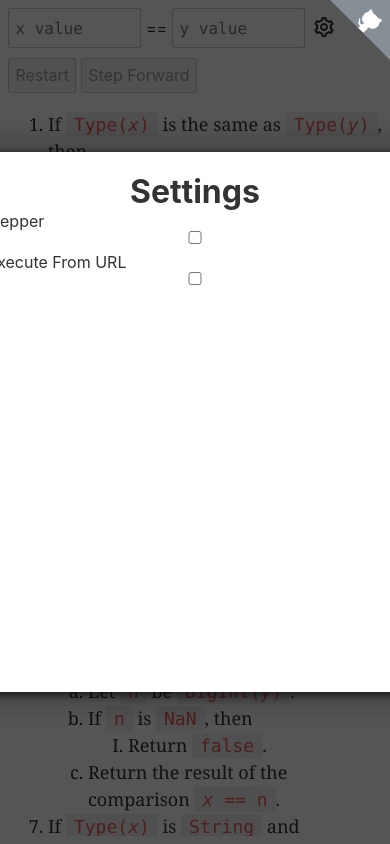
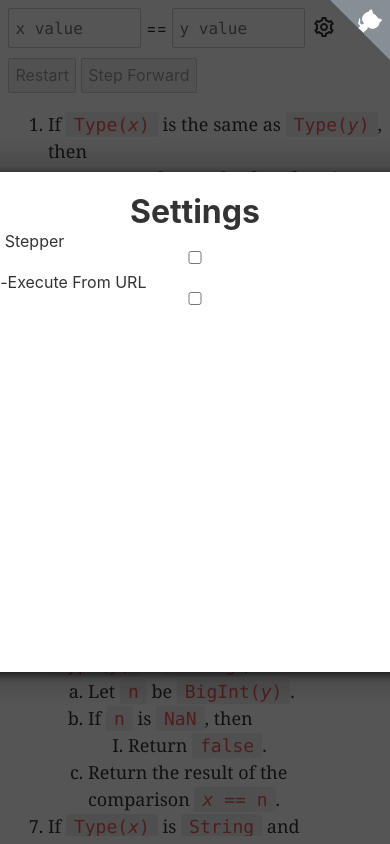
Before and after one commit to EmNudge/Abstract-Equality-Guide, a Svelte app: page / in a window 390 px wide. Both pictures are taken after a click on the button 323 px from the left and 29 px from the top of the page. Shown: the top 844 px of the page. Built offline with nearby package versions, Linux system fonts and the light colour scheme.

Commit message:
fixed settings responsive break

```diff
--- a/src/components/Settings.svelte
+++ b/src/components/Settings.svelte
@@ -40,6 +40,8 @@
     height: 500px;
     padding: 20px;
     border-radius: 8px;
+    box-sizing: border-box;
+
     box-shadow:
       1px 2px 9px 1px #000000ab,
       0px 0px 20px 20px #00000021;
@@ -54,6 +56,9 @@
 
     display: grid;
     place-items: center;
+
+    padding: 20px;
+    box-sizing: border-box;
   }
 
   .inputs {
```
